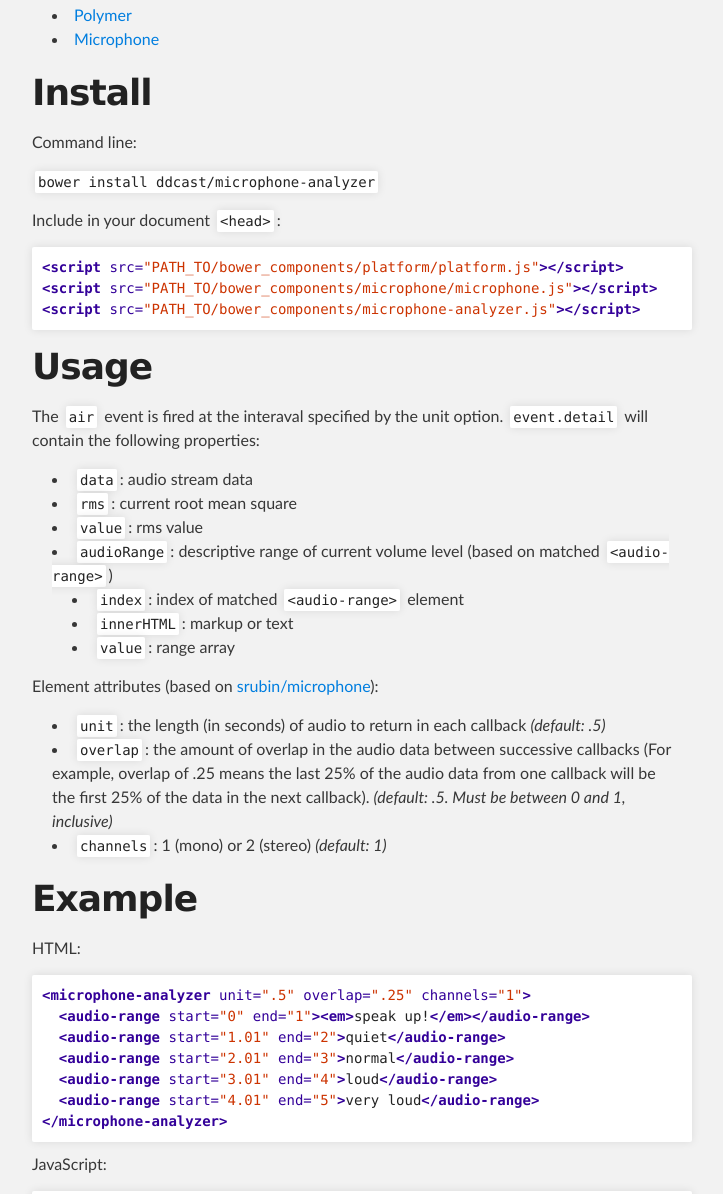
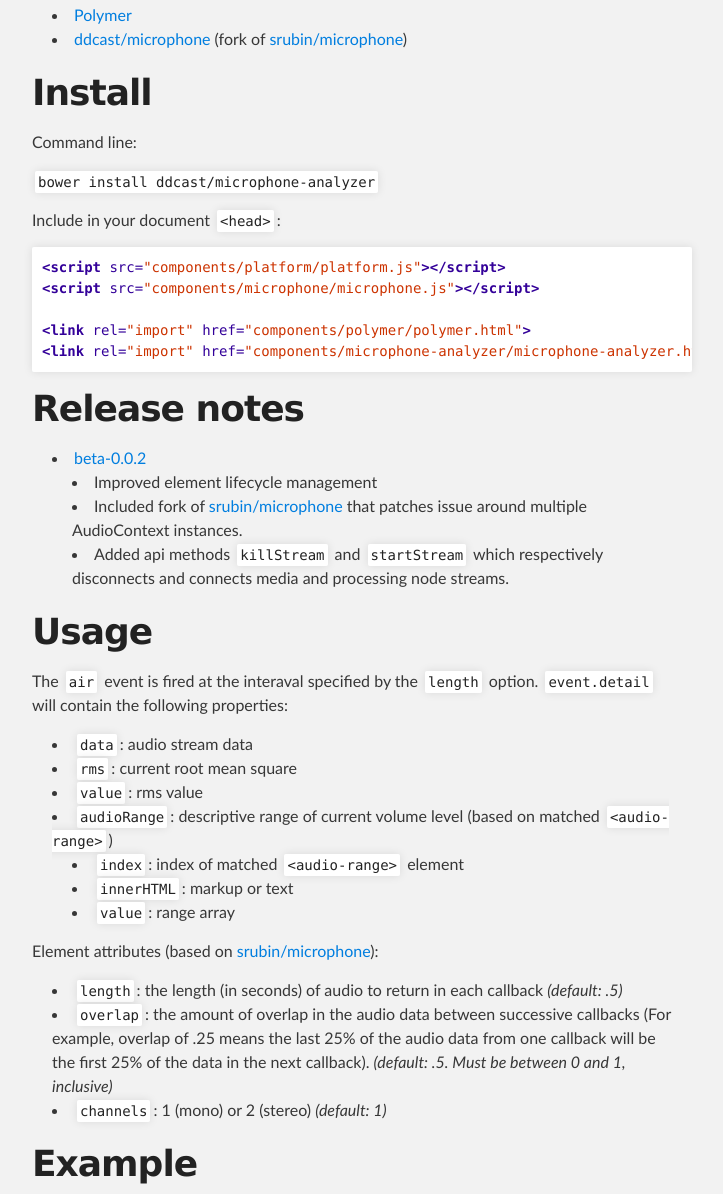
Before and after one commit to ddcast/microphone-analyzer, a plain HTML site: page index.html in a window 1280 px wide. Shown: the part 387-1581 px from the top of the page, without its empty margins (288-1011 px from the left). Drawn offline with Linux system fonts and the light colour scheme.

```diff
--- a/index.html
+++ b/index.html
@@ -40,7 +40,8 @@
 
 <ul>
 <li><a href="http://www.polymer-project.org/">Polymer</a></li>
-<li><a href="https://github.com/srubin/microphone/">Microphone</a></li>
+<li>
+<a href="https://github.com/ddcast/microphone/">ddcast/microphone</a> (fork of <a href="https://github.com/srubin/microphone/">srubin/microphone</a>)</li>
 </ul><h1>
 <a name="install" class="anchor" href="#install"><span class="octicon octicon-link"></span></a>Install</h1>
 
@@ -50,15 +51,30 @@
 
 <p>Include in your document <code>&lt;head&gt;</code>:</p>
 
-<div class="highlight highlight-HTML"><pre><span class="nt">&lt;script </span><span class="na">src=</span><span class="s">"PATH_TO/bower_components/platform/platform.js"</span><span class="nt">&gt;&lt;/script&gt;</span>
-<span class="nt">&lt;script </span><span class="na">src=</span><span class="s">"PATH_TO/bower_components/microphone/microphone.js"</span><span class="nt">&gt;&lt;/script&gt;</span>
-<span class="nt">&lt;script </span><span class="na">src=</span><span class="s">"PATH_TO/bower_components/microphone-analyzer.js"</span><span class="nt">&gt;&lt;/script&gt;</span>
+<div class="highlight highlight-HTML"><pre><span class="nt">&lt;script </span><span class="na">src=</span><span class="s">"components/platform/platform.js"</span><span class="nt">&gt;&lt;/script&gt;</span>
+<span class="nt">&lt;script </span><span class="na">src=</span><span class="s">"components/microphone/microphone.js"</span><span class="nt">&gt;&lt;/script&gt;</span>
+
+<span class="nt">&lt;link</span> <span class="na">rel=</span><span class="s">"import"</span> <span class="na">href=</span><span class="s">"components/polymer/polymer.html"</span><span class="nt">&gt;</span>
+<span class="nt">&lt;link</span> <span class="na">rel=</span><span class="s">"import"</span> <span class="na">href=</span><span class="s">"components/microphone-analyzer/microphone-analyzer.html"</span><span class="nt">&gt;</span>
 </pre></div>
 
 <h1>
+<a name="release-notes" class="anchor" href="#release-notes"><span class="octicon octicon-link"></span></a>Release notes</h1>
+
+<ul>
+<li>
+<a href="https://github.com/ddcast/microphone-analyzer/tree/release/beta-0.0.2">beta-0.0.2</a>
+
+<ul>
+<li>Improved element lifecycle management</li>
+<li>Included fork of <a href="https://github.com/srubin/microphone/">srubin/microphone</a> that patches issue around multiple AudioContext instances.</li>
+<li>Added api methods <code>killStream</code> and <code>startStream</code> which respectively disconnects and connects media and processing node streams.</li>
+</ul>
+</li>
+</ul><h1>
 <a name="usage" class="anchor" href="#usage"><span class="octicon octicon-link"></span></a>Usage</h1>
 
-<p>The <code>air</code> event is fired at the interaval specified by the unit option. <code>event.detail</code> will contain the following properties:</p>
+<p>The <code>air</code> event is fired at the interaval specified by the <code>length</code> option. <code>event.detail</code> will contain the following properties:</p>
 
 <ul>
 <li>
@@ -83,7 +99,7 @@
 
 <ul>
 <li>
-<code>unit</code>: the length (in seconds) of audio to return in each callback <em>(default: .5)</em>
+<code>length</code>: the length (in seconds) of audio to return in each callback <em>(default: .5)</em>
 </li>
 <li>
 <code>overlap</code>: the amount of overlap in the audio data between successive callbacks (For example, overlap of .25 means the last 25% of the audio data from one callback will be the first 25% of the data in the next callback). <em>(default: .5. Must be between 0 and 1, inclusive)</em>
@@ -96,7 +112,7 @@
 
 <p>HTML:</p>
 
-<div class="highlight highlight-html"><pre><span class="nt">&lt;microphone-analyzer</span> <span class="na">unit=</span><span class="s">".5"</span> <span class="na">overlap=</span><span class="s">".25"</span> <span class="na">channels=</span><span class="s">"1"</span><span class="nt">&gt;</span>
+<div class="highlight highlight-html"><pre><span class="nt">&lt;microphone-analyzer</span> <span class="na">length=</span><span class="s">".5"</span> <span class="na">overlap=</span><span class="s">".25"</span> <span class="na">channels=</span><span class="s">"1"</span><span class="nt">&gt;</span>
   <span class="nt">&lt;audio-range</span> <span class="na">start=</span><span class="s">"0"</span> <span class="na">end=</span><span class="s">"1"</span><span class="nt">&gt;&lt;em&gt;</span>speak up!<span class="nt">&lt;/em&gt;&lt;/audio-range&gt;</span>
   <span class="nt">&lt;audio-range</span> <span class="na">start=</span><span class="s">"1.01"</span> <span class="na">end=</span><span class="s">"2"</span><span class="nt">&gt;</span>quiet<span class="nt">&lt;/audio-range&gt;</span>
   <span class="nt">&lt;audio-range</span> <span class="na">start=</span><span class="s">"2.01"</span> <span class="na">end=</span><span class="s">"3"</span><span class="nt">&gt;</span>normal<span class="nt">&lt;/audio-range&gt;</span>
```
Also changed, not shown: params.json (+1 -1 lines).
